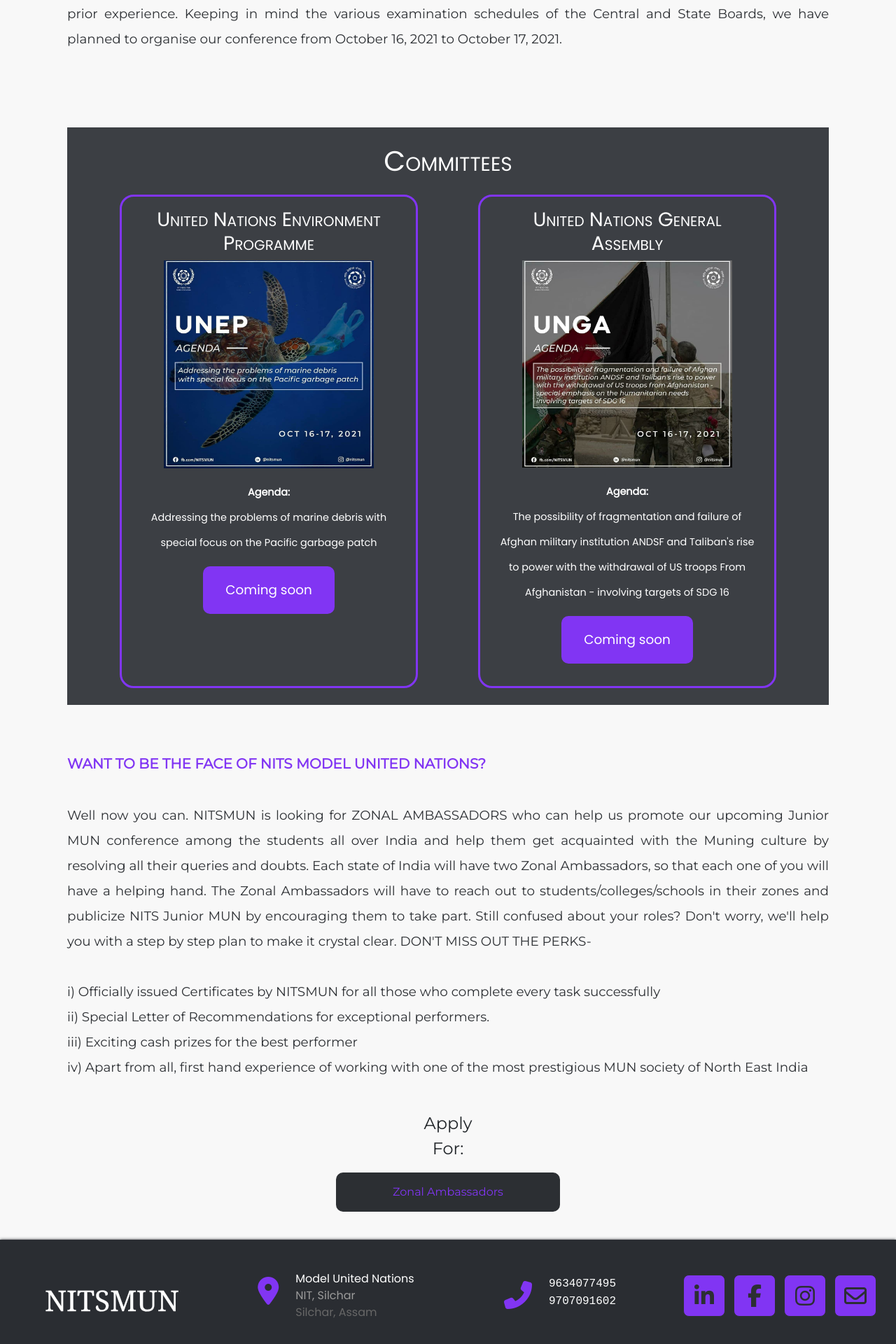
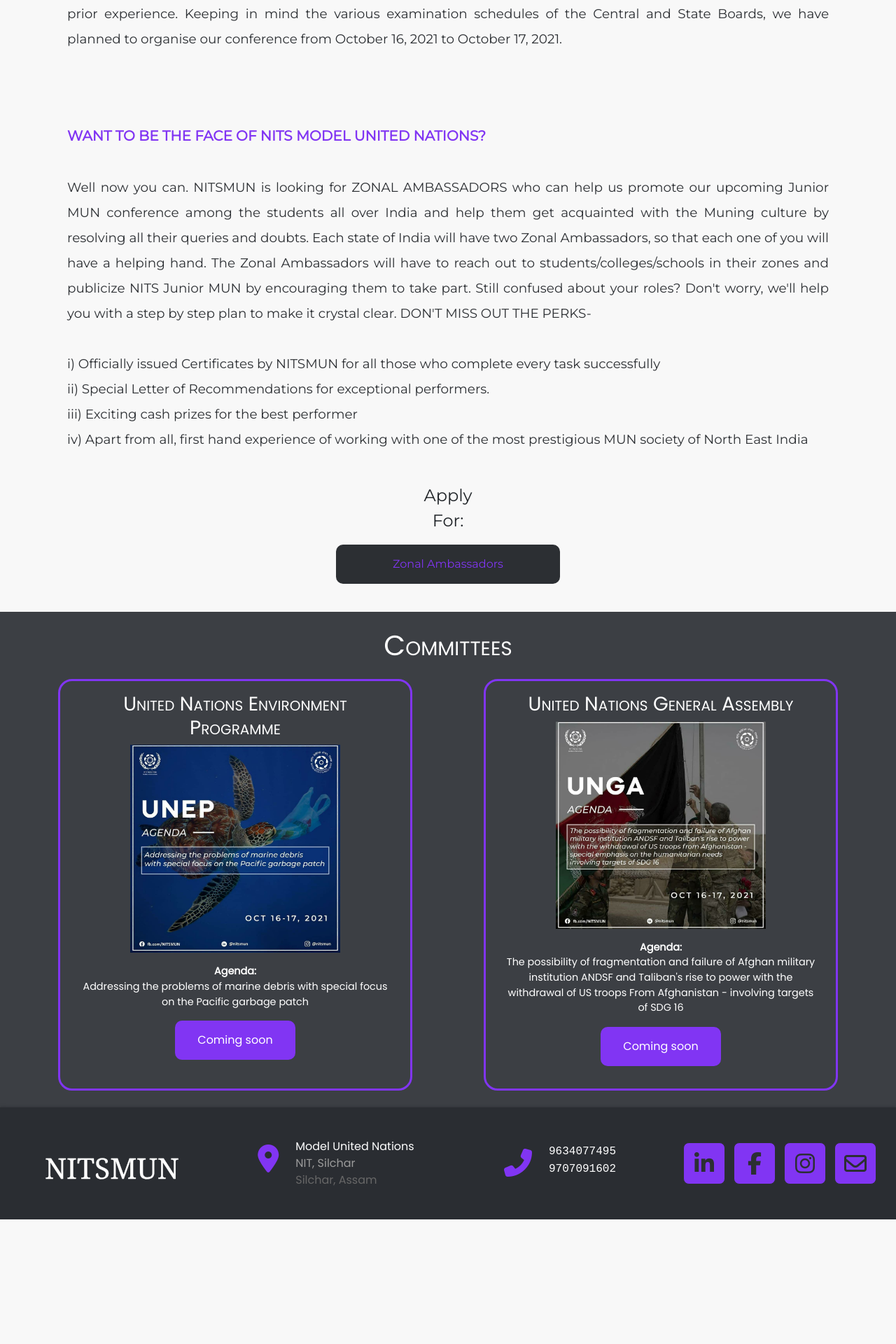
Before and after one commit to nitsmun/nitsmun2021-22, a React (Create React App) app: page /events/mun-u18 in a window 1280 px wide. Shown: the part 850-2770 px from the top of the page at 70% size. After the commit the page ends 2592 px from the top, so only its background shows below. Built offline with nearby package versions, Linux system fonts and the light colour scheme.

Commit message:
Update MunU18.jsx

```diff
--- a/src/components/screens/MunU18.jsx
+++ b/src/components/screens/MunU18.jsx
@@ -19,7 +19,6 @@
     `A day-long free-of-cost workshop will be held a few days before the conference in order to acclimatise those without prior experience. Keeping in mind the various examination schedules of the Central and State Boards, we have planned to organise our conference from October 16, 2021 to October 17, 2021.`,
     // `A day-long free-of-cost workshop will be held a few days before the conference in order to acclimatise those without prior experience. Keeping in mind the various examination schedules of the Central and State Boards, we have planned to organise our conference from October 16, 2021 to October 17, 2021. The cost of participation for the MUN conference has been set at ₹150 for individuals, with a special discounted offer of ₹125 per individual for group registrations (discount only applicable to groups with 5 or more participants).`,
     ``,
-    <div><Agenda /></div>,
     <><h5 style={{ color: "var(--theme4-100)", fontWeight: "bold" }}>WANT TO BE THE FACE OF NITS MODEL UNITED NATIONS?</h5><br />
       Well now you can. NITSMUN is looking for ZONAL AMBASSADORS who can help us promote our upcoming Junior MUN conference among the students all over India and help them get acquainted with the Muning culture by resolving all their queries and doubts.
       Each state of India will have two Zonal Ambassadors, so that each one of you will have a helping hand. The Zonal Ambassadors will have to reach out to students/colleges/schools in their zones  and publicize NITS Junior MUN by encouraging them to take part.
@@ -107,6 +106,7 @@
             <h5 style={{fontVariant:"small-caps",color: "white",fontFamily:"var(--font2)"}}>Applications out soon!</h5>
         </div> */}
       </div>
+      <div><Agenda /></div>
     </Suspense>
   );
 }
```
